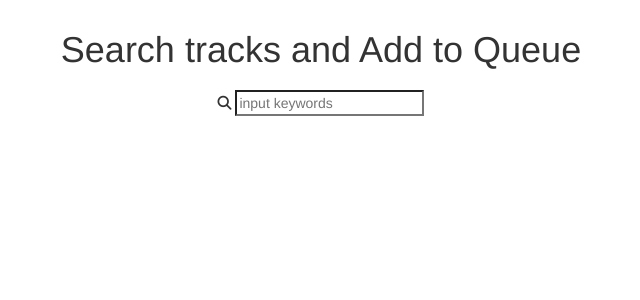
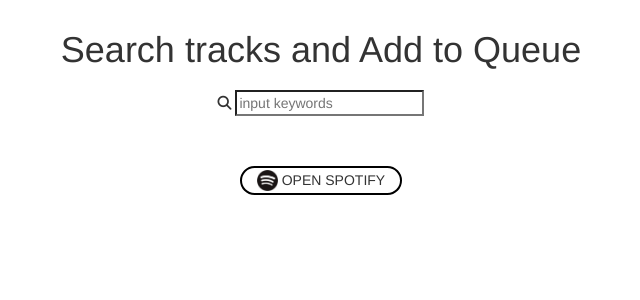
Before and after one commit to oni-97/GroovyEasy, a Flask app: page /search in a window 1280 px wide. Shown: the part 135-435 px from the top of the page, without its empty margins (319-959 px from the left). Run offline with Flask 2, Linux system fonts and the light colour scheme; some libraries are stand-ins or nearby versions.

Commit message:
add spotify link at the end of the content

```diff
--- a/static/css/search.css
+++ b/static/css/search.css
@@ -41,3 +41,37 @@
     cursor: pointer;
     opacity: .7;
 }
+
+.spotify_link {
+    display: inline-block;
+    padding: 2px 15px;
+    margin-top: 30px;
+    margin-bottom: 20px;
+    border: 2px solid black;
+    border-radius: 100vh;
+    position: relative;
+}
+
+.spotify_link:hover {
+    cursor: pointer;
+    opacity: .7;
+}
+
+.spotify_link img {
+    height: 21px;
+    width: 21px;
+    vertical-align: middle;
+    display: inline-block;
+}
+
+.spotify_link span {
+    display: inline-block;
+}
+
+.spotify_link a {
+    position: absolute;
+    top: 0;
+    left: 0;
+    height: 100%;
+    width: 100%;
+}
--- a/templates/search.html
+++ b/templates/search.html
@@ -20,6 +20,11 @@
             <input type="search" placeholder="input keywords" id="search_query_input">
         </div>
         <div id="search_result"></div>
+        <div class="spotify_link">
+            <a href="https://www.spotify.com/jp/"></a>
+            <img src="../static/img/Spotify_Icon_RGB_Black.png" alt="Spotify Icon">
+            <span>OPEN SPOTIFY</span>
+        </div>
     </div>
 
     <script src="https://code.jquery.com/jquery-1.10.1.min.js"></script>
```
Also changed, not shown: static/img/Spotify_Icon_RGB_Black.png (added).
